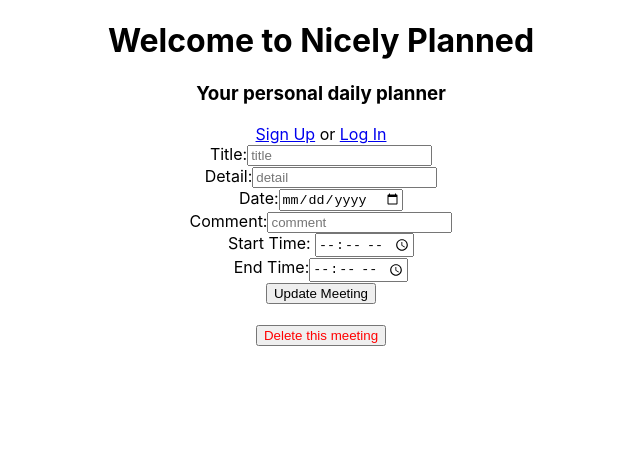
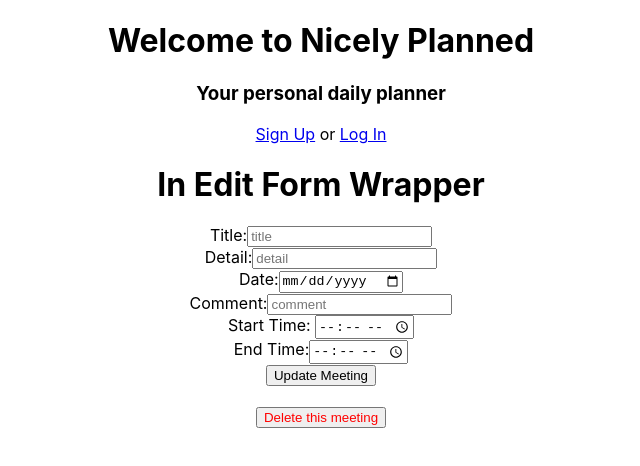
Before and after one commit to lanicemp/NicelyPlanned-frontend, a React (Create React App) app: page /meetings/1/edit in a window 1280 px wide. Shown: the top 466 px of the page, without its empty margins (319-959 px from the left). Built offline with nearby package versions, Linux system fonts and the light colour scheme; no server answers.

Commit message:
added h1 tag

```diff
--- a/src/components/EditMeetingFormWrapper.js
+++ b/src/components/EditMeetingFormWrapper.js
@@ -29,6 +29,7 @@ class EditMeetingFormWrapper extends React.Component {
     const { history, deleteMeeting, meeting } = this.props
     const meetingId = meeting ? meeting.id : null
     return  <>
+              <h1>In Edit Form Wrapper</h1>
               <MeetingForm editMode handleSubmit={this.handleSubmit} />
               <br/>
               <button style={{color: "red"}} onClick={()=>deleteMeeting(meetingId, history)}>Delete this meeting</button>
```
